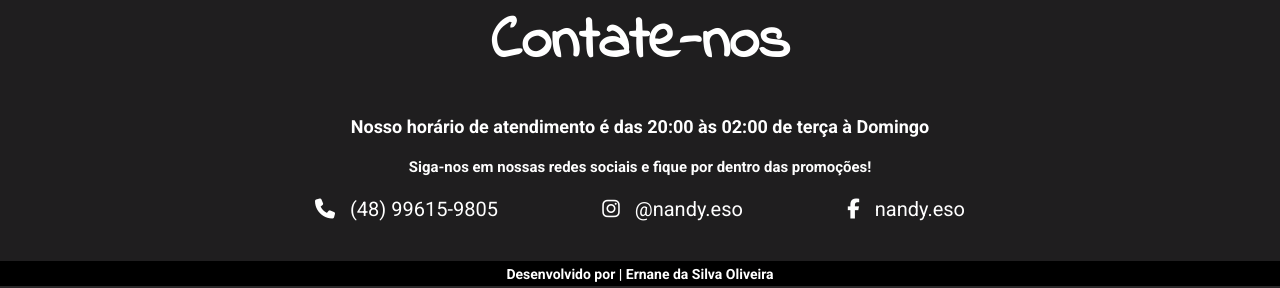
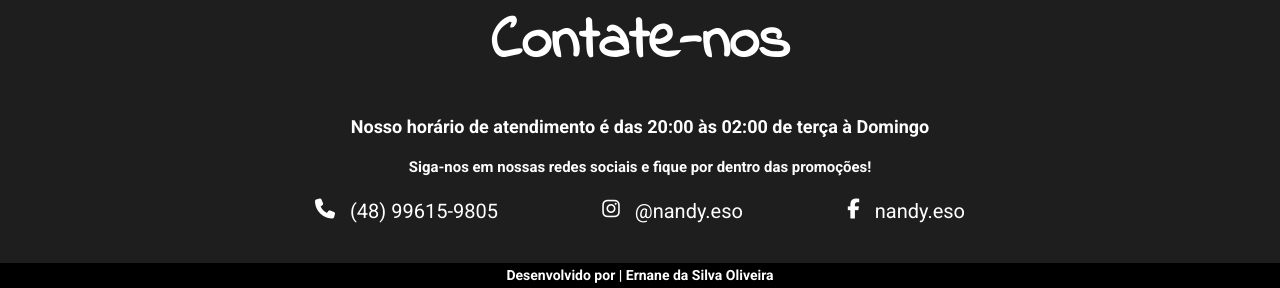
Before and after one commit to pyNandy/bemBolado, a Django app: page / in a window 1280 px wide. Shown: the part 2755-3043 px from the top of the page. Run offline with Django 3.2, Linux system fonts and the light colour scheme; some libraries are stand-ins or nearby versions.

Commit message:
upadate templates home

```diff
--- a/templates/static/assets/custom/css/style_home.css
+++ b/templates/static/assets/custom/css/style_home.css
@@ -287,7 +287,7 @@ html {
 }
 
 .contentsobre p {
-    text-align: center;
+    text-align: justify;
     font-size: 1.8rem;
     width: 600px;
 }
@@ -329,6 +329,13 @@ html {
 .contatos-secao div:hover {
     color: #ffc506;
 }
+
+
+.contatos-secao div span {
+    display: inline-block;
+    vertical-align: middle;
+}
+
 
 footer {
     height: 25px;
```
